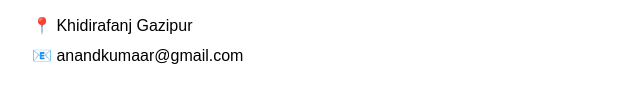
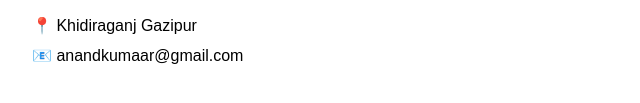
Before and after one commit to aniketvishwakarma39/frontendonly, a plain HTML site: page index.html in a window 1280 px wide. Shown: the part 1570-1673 px from the top of the page, 124-764 px from the left. Drawn offline with Linux system fonts and the light colour scheme.

Commit message:
Update index.html

```diff
--- a/index.html
+++ b/index.html
@@ -92,7 +92,7 @@
         <button type="submit">Send Message</button>
       </form>
       <div class="footer-info">
-        <p>📍 Khidirafanj Gazipur</p>
+        <p>📍 Khidiraganj Gazipur</p>
         <p>📧 anandkumaar@gmail.com</p>
       </div>
     </div>
```
